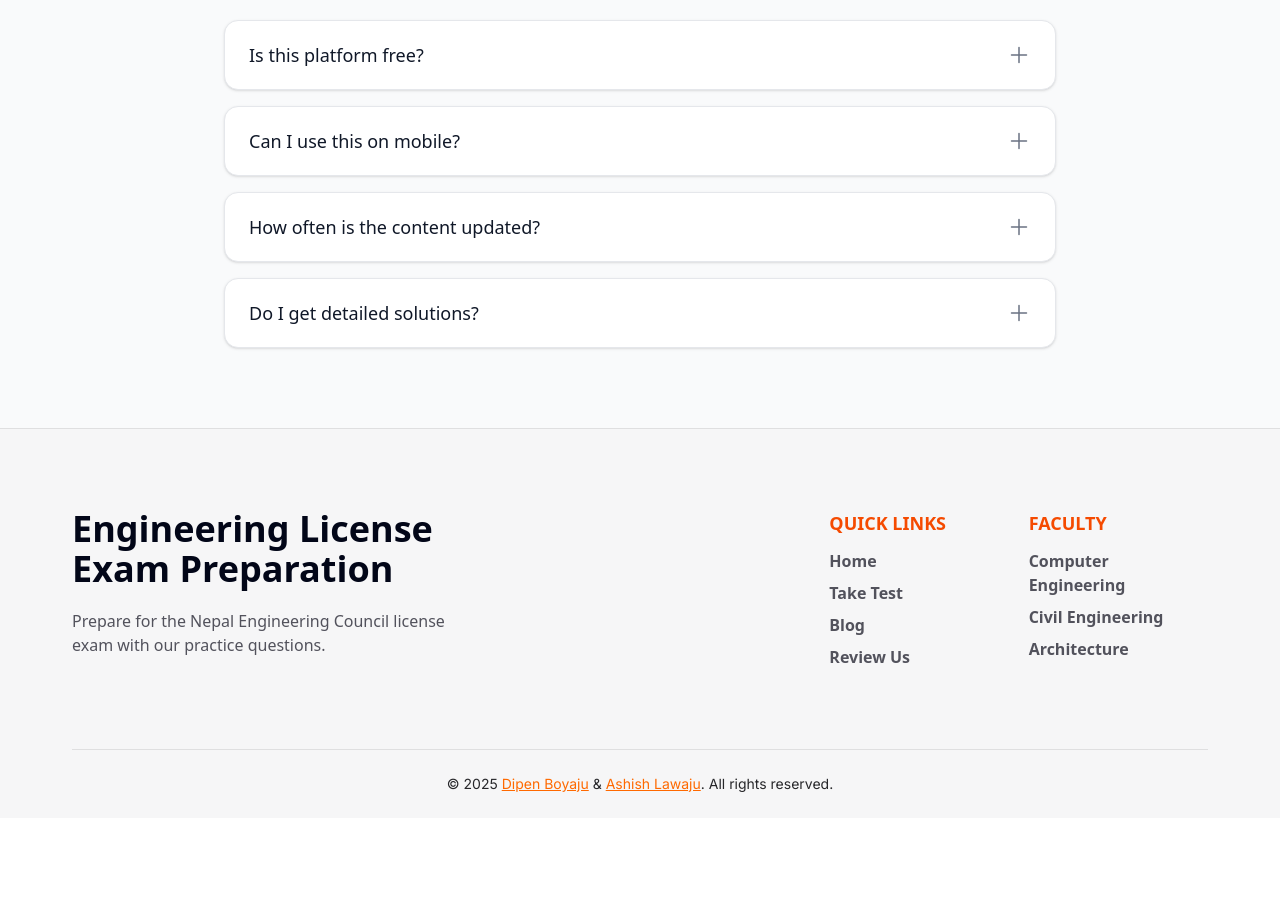
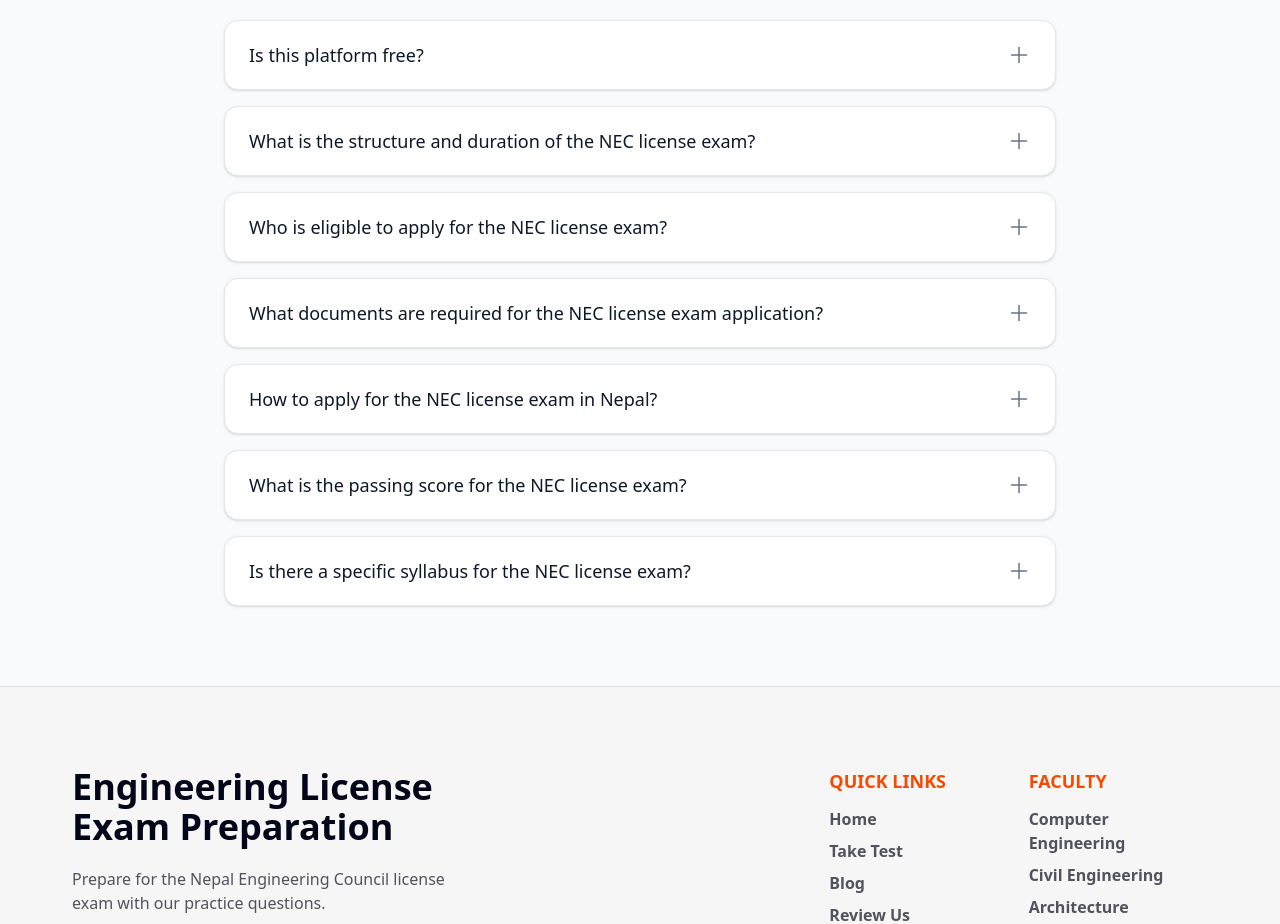
Before and after one commit to DipenBoyaju/licenseExam, a Next.js app: page / in a window 1280 px wide. Shown: the part 1720-2644 px from the top of the page. Before the commit the page ends 2538 px from the top, so only its background shows below. Built offline with nearby package versions, Linux system fonts and the light colour scheme.

Commit message:
faq content update

```diff
--- a/src/app/page.tsx
+++ b/src/app/page.tsx
@@ -1,10 +1,17 @@
-"use client"
+"use client";
 
-import { CheckCircleIcon, AcademicCapIcon, ClockIcon, ChartBarIcon, DevicePhoneMobileIcon, LightBulbIcon } from '@heroicons/react/24/outline'
-import { PlusIcon, MinusIcon } from "@heroicons/react/24/outline"
+import {
+  CheckCircleIcon,
+  AcademicCapIcon,
+  ClockIcon,
+  ChartBarIcon,
+  DevicePhoneMobileIcon,
+  LightBulbIcon,
+} from "@heroicons/react/24/outline";
+import { PlusIcon, MinusIcon } from "@heroicons/react/24/outline";
 import { useState } from "react";
-import { AnimatePresence, motion } from "framer-motion"
-import Link from 'next/link';
+import { AnimatePresence, motion } from "framer-motion";
+import Link from "next/link";
 
 const features = [
   {
@@ -37,7 +44,7 @@ const features = [
     desc: "Study anytime on desktop, tablet, or mobile.",
     icon: DevicePhoneMobileIcon,
   },
-]
+];
 
 const faqs = [
   {
@@ -45,25 +52,37 @@ const faqs = [
     a: "We offer free practice questions and premium plans for advanced mock tests and analytics.",
   },
   {
-    q: "Can I use this on mobile?",
-    a: "Yes! Our platform is fully responsive and works on mobile, tablet, and desktop.",
+    q: "What is the structure and duration of the NEC license exam?",
+    a: "The Nepal Engineering Council (NEC) license exam is a 2-hour computer-based test comprising approximately 80 questions. It includes 60 one-mark and 20 two-mark questions, focusing on core engineering concepts and professional ethics. There is no negative marking in the exam.",
   },
   {
-    q: "How often is the content updated?",
-    a: "Our team updates questions every exam cycle to reflect the latest NEC syllabus.",
+    q: "Who is eligible to apply for the NEC license exam?",
+    a: "To be eligible for the NEC license exam, candidates must hold a Bachelor's degree in engineering from a university recognized by the Nepal Engineering Council. Foreign degree holders must obtain an equivalence certificate from Tribhuvan University.",
   },
   {
-    q: "Do I get detailed solutions?",
-    a: "Yes. Every question includes clear explanations and references for better understanding.",
+    q: "What documents are required for the NEC license exam application?",
+    a: "Applicants must upload notarized copies of key documents including citizenship, academic transcripts (SEE, 10+2, and Bachelor's), character certificates, degree certificates, equivalence certificates (if applicable), and recent passport-size photos.",
   },
-]
+  {
+    q: "How to apply for the NEC license exam in Nepal?",
+    a: "Candidates must apply online through the official NEC portal. The application process includes uploading necessary documents and paying an exam fee of NPR 2,500 via digital payment platforms such as Khalti or Connect IPS.",
+  },
+  {
+    q: "What is the passing score for the NEC license exam?",
+    a: "To pass the NEC license exam, candidates must score a minimum of 50%. There is no penalty for incorrect answers as the exam does not include negative marking.",
+  },
+  {
+    q: "Is there a specific syllabus for the NEC license exam?",
+    a: "Yes, the NEC license exam syllabus varies by engineering discipline (civil, electrical, mechanical, etc.). It covers fundamental engineering concepts, Nepal Engineering Council codes and standards, and professional ethics and practices.",
+  },
+];
 
 export default function Home() {
-  const [openIndex, setOpenIndex] = useState<number | null>(null)
+  const [openIndex, setOpenIndex] = useState<number | null>(null);
 
   const toggle = (index: number) => {
-    setOpenIndex(openIndex === index ? null : index)
-  }
+    setOpenIndex(openIndex === index ? null : index);
+  };
 
   return (
     <div className="bg-white">
@@ -75,7 +94,7 @@ export default function Home() {
           <div
             style={{
               clipPath:
-                'polygon(74.1% 44.1%, 100% 61.6%, 97.5% 26.9%, 85.5% 0.1%, 80.7% 2%, 72.5% 32.5%, 60.2% 62.4%, 52.4% 68.1%, 47.5% 58.3%, 45.2% 34.5%, 27.5% 76.7%, 0.1% 64.9%, 17.9% 100%, 27.6% 76.8%, 76.1% 97.7%, 74.1% 44.1%)',
+                "polygon(74.1% 44.1%, 100% 61.6%, 97.5% 26.9%, 85.5% 0.1%, 80.7% 2%, 72.5% 32.5%, 60.2% 62.4%, 52.4% 68.1%, 47.5% 58.3%, 45.2% 34.5%, 27.5% 76.7%, 0.1% 64.9%, 17.9% 100%, 27.6% 76.8%, 76.1% 97.7%, 74.1% 44.1%)",
             }}
             className="relative left-[calc(50%-11rem)] aspect-1155/678 w-[36.125rem] -translate-x-1/2 rotate-[30deg] bg-linear-to-tr from-[#ff80b5] to-[#9089fc] opacity-30 sm:left-[calc(50%-30rem)] sm:w-[72.1875rem]"
           />
@@ -83,7 +102,8 @@ export default function Home() {
         <div className="mx-auto max-w-3xl py-32 sm:py-28 lg:py-40 px-6">
           <div className="hidden sm:mb-8 sm:flex sm:justify-center">
             <div className="relative rounded-full px-3 py-1 text-sm/6 text-gray-600 ring-1 ring-orange-900/30 hover:ring-orange-900/40">
-              Join <span className="text-orange-500 font-bold">2,000+</span> students preparing for the NEC license exam.
+              Join <span className="text-orange-500 font-bold">2,000+</span>{" "}
+              students preparing for the NEC license exam.
             </div>
           </div>
           <div className="text-center">
@@ -91,7 +111,8 @@ export default function Home() {
               Engineering License Exam Preparation
             </h1>
             <p className="mt-8 text-base font-normal text-pretty text-gray-500 font-poppins">
-              Prepare for the Nepal Engineering Council license exam with our practice questions.
+              Prepare for the Nepal Engineering Council license exam with our
+              practice questions.
             </p>
             <div className="mt-10 flex items-center justify-center gap-x-6">
               <Link
@@ -118,7 +139,9 @@ export default function Home() {
                   <div className="flex items-center justify-center w-12 h-12 rounded-full bg-orange-50 mb-4">
                     <feature.icon className="w-6 h-6 text-orange-600" />
                   </div>
-                  <h3 className="text-lg font-semibold mb-2 text-gray-900">{feature.title}</h3>
+                  <h3 className="text-lg font-semibold mb-2 text-gray-900">
+                    {feature.title}
+                  </h3>
                   <p className="text-gray-600 text-sm">{feature.desc}</p>
                 </div>
               ))}
@@ -189,8 +212,7 @@ export default function Home() {
             </div>
           </div>
         </section>
-
       </div>
-    </div >
-  )
+    </div>
+  );
 }
```
